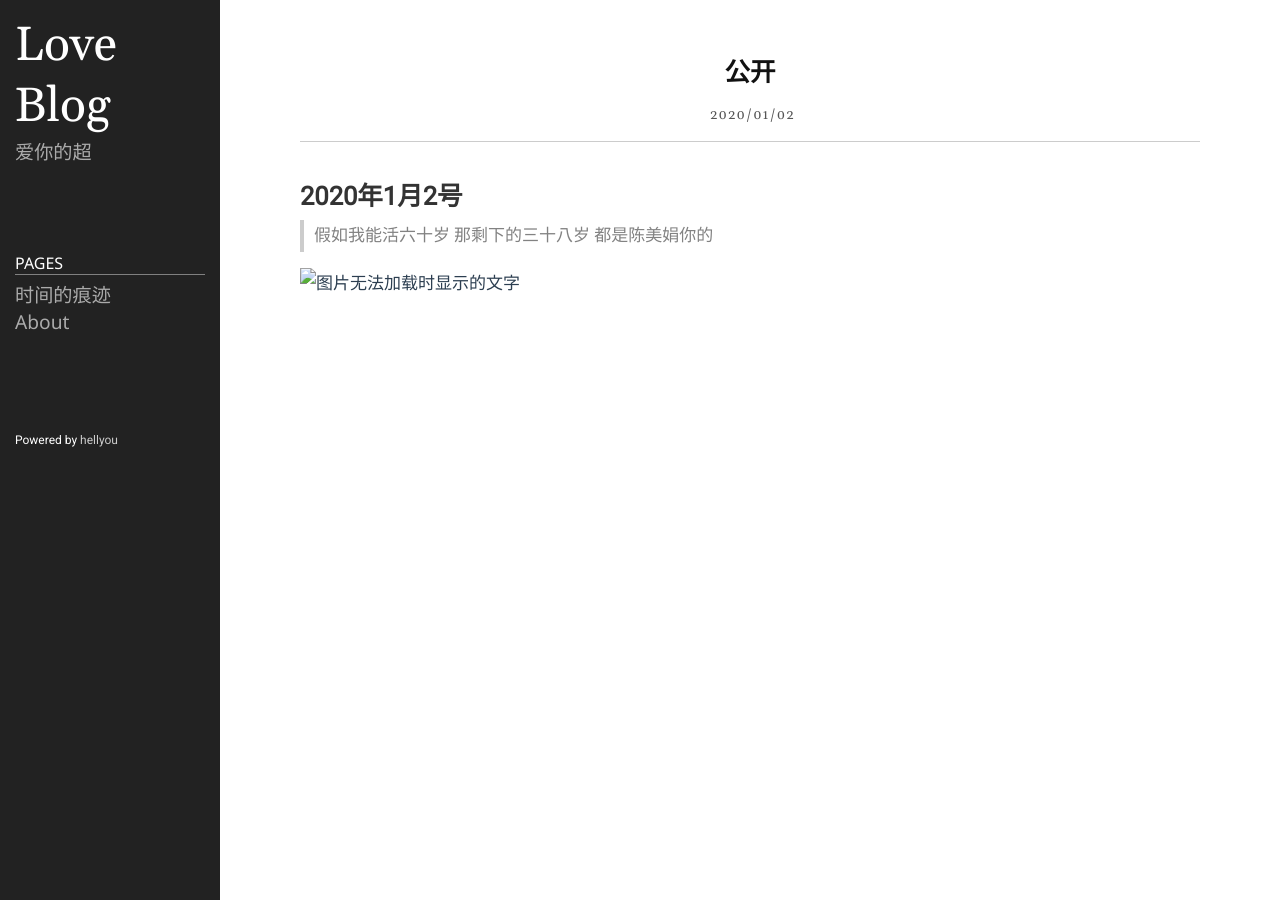
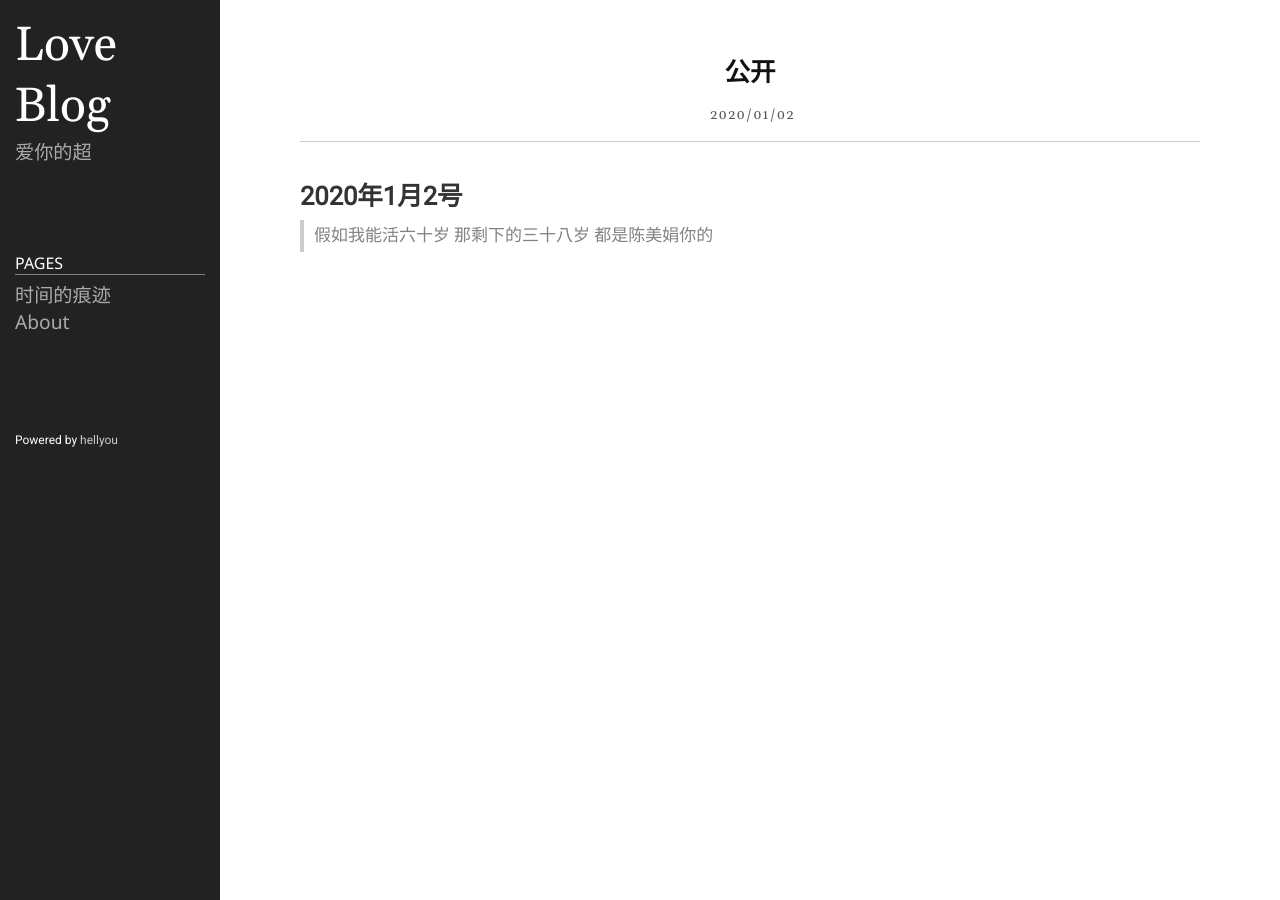
Before and after one commit to hellyou/hellyou.github.io, a Jekyll site: the page built from _posts/2020-01-02-post1.markdown, in a window 1280 px wide. Built offline with Jekyll 4.4.1, drawn with Linux system fonts in a browser that asks for light colours.

Commit message:
修改文件: _posts/2020-01-02-post1.markdown

```diff
--- a/_posts/2020-01-02-post1.markdown
+++ b/_posts/2020-01-02-post1.markdown
@@ -8,5 +8,3 @@ category: sample
 > 假如我能活六十岁
 > 那剩下的三十八岁
 > 都是陈美娟你的
-
-<img src="./images/pppp.png" width = "500" height = "300" alt="图片无法加载时显示的文字" align=center />
```
